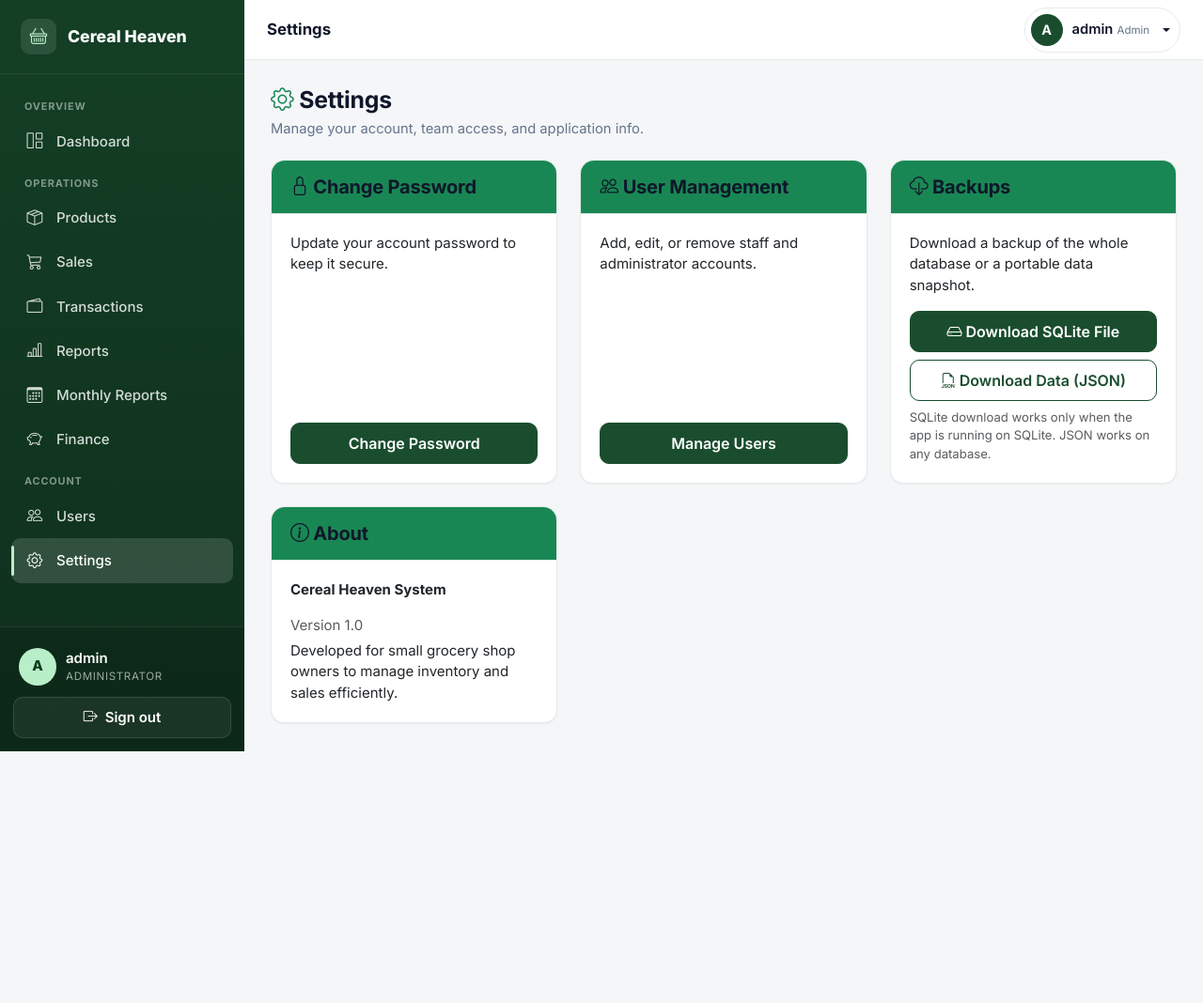
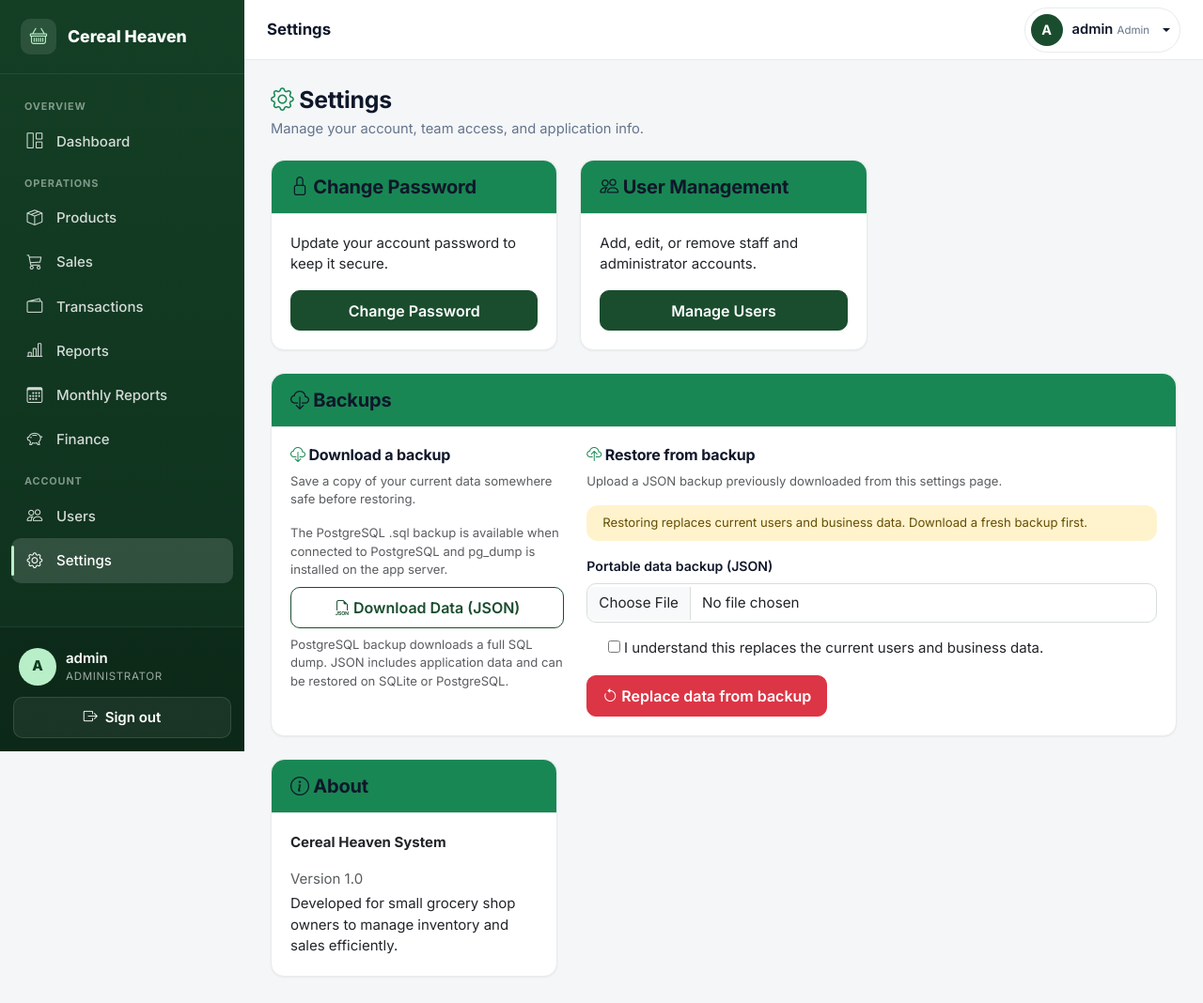
Before and after one commit to francisjoel45/Grocery, a Django app: page /settings/ in a window 1280 px wide. Shown: the whole page at 94% size. Before the commit the page ends 800 px from the top, so only its background shows below. Run offline with Django 5.2, Linux system fonts and the light colour scheme; a user stored in the database is signed in.

Commit message:
Add PostgreSQL backup and restore settings
Co-authored-by: Copilot <223556219+Copilot@users.noreply.github.com>

```diff
--- a/Grocery/forms.py
+++ b/Grocery/forms.py
@@ -214,6 +214,28 @@ class SalesImportForm(forms.Form):
         return uploaded_file
 
 
+class DataRestoreForm(forms.Form):
+    file = forms.FileField(
+        label='Portable data backup (JSON)',
+        widget=forms.FileInput(attrs={
+            'class': 'form-control',
+            'accept': '.json,application/json',
+        }),
+    )
+    confirm_restore = forms.BooleanField(
+        required=True,
+        label='I understand this replaces the current users and business data.',
+    )
+
+    def clean_file(self):
+        uploaded_file = self.cleaned_data['file']
+        if not uploaded_file.name.lower().endswith('.json'):
+            raise forms.ValidationError('Upload a portable backup in .json format.')
+        if uploaded_file.size > 25 * 1024 * 1024:
+            raise forms.ValidationError('The JSON backup must be 25 MB or smaller.')
+        return uploaded_file
+
+
 class FinanceFormMixin:
     def __init__(self, *args, **kwargs):
         super().__init__(*args, **kwargs)
--- a/Grocery/templates/Grocery/settings.html
+++ b/Grocery/templates/Grocery/settings.html
@@ -37,22 +37,76 @@
         </div>
     </div>
 
-    <div class="col-md-6 col-lg-4">
-        <div class="card h-100">
+    <div class="col-12">
+        <div class="card">
             <div class="card-header bg-success text-white">
                 <h5 class="mb-0"><i class="bi bi-cloud-download"></i> Backups</h5>
             </div>
-            <div class="card-body d-flex flex-column">
-                <p class="flex-grow-1">Download a backup of the whole database or a portable data snapshot.</p>
+            <div class="card-body">
+                {% if restore_completed %}
+                <div class="alert alert-success" role="status">
+                    Backup restored successfully. For security, you have been signed out. Sign in again to continue.
+                </div>
+                {% endif %}
+                {% if restore_errors %}
+                <div class="alert alert-danger" role="alert">
+                    <div class="fw-semibold mb-1">Backup was not restored:</div>
+                    <ul class="mb-0">
+                        {% for error in restore_errors %}<li>{{ error }}</li>{% endfor %}
+                    </ul>
+                </div>
+                {% endif %}
+                <div class="row g-4">
+                    <div class="col-lg-4">
+                        <h6><i class="bi bi-cloud-download text-success"></i> Download a backup</h6>
+                        <p class="small text-muted">Save a copy of your current data somewhere safe before restoring.</p>
                         <div class="d-grid gap-2">
+                            {% if supports_postgres_backup %}
                             <a href="{% url 'Grocery:export_database' %}" class="btn btn-success">
-                        <i class="bi bi-hdd"></i> Download SQLite File
+                                <i class="bi bi-database-down"></i> Download PostgreSQL Backup (.sql)
                             </a>
+                            {% else %}
+                            <p class="small text-muted mb-0">
+                                The PostgreSQL .sql backup is available when connected to PostgreSQL and pg_dump is installed on the app server.
+                            </p>
+                            {% endif %}
                             <a href="{% url 'Grocery:export_data_json' %}" class="btn btn-outline-success">
                                 <i class="bi bi-filetype-json"></i> Download Data (JSON)
                             </a>
                         </div>
-                <small class="text-muted mt-2">SQLite download works only when the app is running on SQLite. JSON works on any database.</small>
+                        <small class="text-muted d-block mt-2">PostgreSQL backup downloads a full SQL dump. JSON includes application data and can be restored on SQLite or PostgreSQL.</small>
+                    </div>
+
+                    <div class="col-lg-8">
+                        <h6><i class="bi bi-cloud-upload text-success"></i> Restore from backup</h6>
+                        <p class="small text-muted">Upload a JSON backup previously downloaded from this settings page.</p>
+                        <div class="alert alert-warning small py-2">
+                            Restoring replaces current users and business data. Download a fresh backup first.
+                        </div>
+                        <form method="post" action="{% url 'Grocery:restore_data_json' %}" enctype="multipart/form-data">
+                            {% csrf_token %}
+                            <div class="mb-3">
+                                <label for="{{ restore_form.file.id_for_label }}" class="form-label">{{ restore_form.file.label }}</label>
+                                {{ restore_form.file }}
+                                {% for error in restore_form.file.errors %}
+                                <div class="invalid-feedback d-block">{{ error }}</div>
+                                {% endfor %}
+                            </div>
+                            <div class="form-check mb-3">
+                                {{ restore_form.confirm_restore }}
+                                <label class="form-check-label" for="{{ restore_form.confirm_restore.id_for_label }}">
+                                    {{ restore_form.confirm_restore.label }}
+                                </label>
+                                {% for error in restore_form.confirm_restore.errors %}
+                                <div class="invalid-feedback d-block">{{ error }}</div>
+                                {% endfor %}
+                            </div>
+                            <button type="submit" class="btn btn-danger">
+                                <i class="bi bi-arrow-counterclockwise"></i> Replace data from backup
+                            </button>
+                        </form>
+                    </div>
+                </div>
             </div>
         </div>
     </div>
--- a/Grocery/urls.py
+++ b/Grocery/urls.py
@@ -66,4 +66,5 @@ urlpatterns = [
     # Admin backups
     path('settings/export-database/', views.export_database, name='export_database'),
     path('settings/export-data/', views.export_data_json, name='export_data_json'),
+    path('settings/restore-data/', views.restore_data_json, name='restore_data_json'),
 ]
--- a/Grocery/views.py
+++ b/Grocery/views.py
@@ -1,6 +1,10 @@
 # Grocery/views.py (updated with CSRF protection)
 import os
 import secrets
+import json
+import shutil
+import subprocess
+import tempfile
 from functools import wraps
 from django.shortcuts import render, redirect, get_object_or_404
 from django.contrib.auth import authenticate, login, logout
@@ -9,7 +13,11 @@ from django.contrib.auth.forms import PasswordChangeForm
 from django.contrib.auth.models import User
 from django.contrib.auth import update_session_auth_hash
 from django.contrib import messages
-from django.db import transaction
+from django.db import DatabaseError, transaction
+from django.apps import apps
+from django.core.management import call_command
+from django.core.management.base import CommandError
+from django.core.serializers.base import DeserializationError
 from django.db.models import Sum, Count, Q, F
 from django.db.models.functions import TruncMonth
 from django.utils import timezone
@@ -31,6 +39,7 @@ from .forms import (
     StockPurchaseForm,
     WithdrawalForm,
     SalesImportForm,
+    DataRestoreForm,
     ExpenseForm,
     StockPurchaseForm,
     WithdrawalForm,
@@ -1086,7 +1095,13 @@ def export_monthly_report_csv(request, month):
 
 @login_required
 def settings_view(request):
-    return render(request, 'Grocery/settings.html')
+    from django.conf import settings as dj_settings
+
+    database_engine = dj_settings.DATABASES.get('default', {}).get('ENGINE', '')
+    return render(request, 'Grocery/settings.html', {
+        'supports_postgres_backup': 'postgresql' in database_engine or 'postgis' in database_engine,
+        'restore_form': DataRestoreForm(),
+    })
 
 @login_required
 def change_password(request):
@@ -1400,36 +1415,86 @@ def export_users(request):
 @login_required
 @admin_required
 def export_database(request):
-    """Download the raw SQLite database file (admin only)."""
+    """Download a PostgreSQL SQL dump (admin only)."""
     from django.conf import settings as dj_settings
-    from django.http import FileResponse
 
     default_db = dj_settings.DATABASES.get('default', {})
     engine = default_db.get('ENGINE', '')
-    if 'sqlite' not in engine:
-        messages.error(request, 'Direct database download is only available when the app uses SQLite.')
+    if 'postgresql' not in engine and 'postgis' not in engine:
+        messages.error(request, 'A PostgreSQL backup is available only when the app is connected to PostgreSQL.')
         return redirect('Grocery:settings')
 
-    db_path = default_db.get('NAME')
-    if not db_path or not os.path.exists(db_path):
-        messages.error(request, 'Database file was not found on the server.')
+    pg_dump_path = shutil.which('pg_dump')
+    if not pg_dump_path:
+        messages.error(
+            request,
+            'PostgreSQL backup could not be created because pg_dump is not installed on the app server. '
+            'Use your hosting provider’s PostgreSQL backup tools, or download the portable JSON backup.',
+        )
         return redirect('Grocery:settings')
 
-    filename = f"cereal-heaven-backup-{timezone.localdate().strftime('%Y%m%d')}.sqlite3"
-    return FileResponse(open(db_path, 'rb'), as_attachment=True, filename=filename)
+    options = default_db.get('OPTIONS', {})
+    environment = os.environ.copy()
+    environment.update({
+        'PGHOST': str(default_db.get('HOST') or 'localhost'),
+        'PGPORT': str(default_db.get('PORT') or '5432'),
+        'PGDATABASE': str(default_db.get('NAME') or ''),
+        'PGUSER': str(default_db.get('USER') or ''),
+        'PGCONNECT_TIMEOUT': str(options.get('connect_timeout', 15)),
+    })
+    if default_db.get('PASSWORD'):
+        environment['PGPASSWORD'] = str(default_db['PASSWORD'])
+    for option in ('sslmode', 'sslcert', 'sslkey', 'sslrootcert'):
+        if options.get(option):
+            environment[f'PG{option.upper()}'] = str(options[option])
+
+    try:
+        result = subprocess.run(
+            [
+                pg_dump_path,
+                '--no-owner',
+                '--no-privileges',
+                '--format=plain',
+                '--encoding=UTF8',
+            ],
+            env=environment,
+            stdout=subprocess.PIPE,
+            stderr=subprocess.PIPE,
+            timeout=120,
+            check=False,
+        )
+    except (OSError, subprocess.TimeoutExpired):
+        messages.error(
+            request,
+            'PostgreSQL backup failed while running pg_dump. Try again or use your hosting provider’s backup tools.',
+        )
+        return redirect('Grocery:settings')
+
+    if result.returncode != 0:
+        messages.error(
+            request,
+            'PostgreSQL backup failed to connect or export the database. '
+            'Check the database connection and use your hosting provider’s backup tools if needed.',
+        )
+        return redirect('Grocery:settings')
+
+    filename = f"cereal-heaven-postgres-backup-{timezone.localdate().strftime('%Y%m%d')}.sql"
+    response = HttpResponse(result.stdout, content_type='application/sql; charset=utf-8')
+    response['Content-Disposition'] = f'attachment; filename="{filename}"'
+    return response
 
 
 @login_required
 @admin_required
 def export_data_json(request):
     """Portable data-only backup (works on any database engine)."""
-    from django.core.management import call_command
     from io import StringIO
     buffer = StringIO()
     call_command(
         'dumpdata',
         '--natural-primary', '--natural-foreign',
         '--exclude=contenttypes', '--exclude=auth.Permission',
+        '--exclude=sessions',
         '--indent=2',
         stdout=buffer,
     )
@@ -1437,6 +1502,103 @@ def export_data_json(request):
     filename = f"cereal-heaven-data-{timezone.localdate().strftime('%Y%m%d')}.json"
     response['Content-Disposition'] = f'attachment; filename="{filename}"'
     return response
+
+
+@login_required
+@admin_required
+def restore_data_json(request):
+    if request.method != 'POST':
+        return redirect('Grocery:settings')
+
+    form = DataRestoreForm(request.POST, request.FILES)
+    errors = []
+    if form.is_valid():
+        try:
+            backup_contents = form.cleaned_data['file'].read().decode('utf-8-sig')
+            fixture = json.loads(backup_contents)
+        except (UnicodeDecodeError, json.JSONDecodeError):
+            errors.append('The uploaded file is not a valid UTF-8 JSON backup.')
+        else:
+            allowed_models = {
+                'auth.user',
+                'auth.group',
+                'admin.logentry',
+            }
+            allowed_models.update(
+                model._meta.label_lower.lower()
+                for model in apps.get_app_config('Grocery').get_models()
+            )
+            if not isinstance(fixture, list) or not fixture:
+                errors.append('The backup must contain a non-empty list of data records.')
+            elif len(fixture) > 100000:
+                errors.append('The backup contains too many records to restore safely.')
+            else:
+                for index, item in enumerate(fixture, start=1):
+                    if (
+                        not isinstance(item, dict)
+                        or not isinstance(item.get('model'), str)
+                        or item['model'].lower() not in allowed_models
+                        or not isinstance(item.get('fields'), dict)
+                    ):
+                        errors.append(
+                            f'Record {index} references an unsupported data model.'
+                        )
+                        break
+
+            if not errors:
+                try:
+                    with tempfile.TemporaryDirectory(prefix='grocery-restore-') as temp_dir:
+                        fixture_path = os.path.join(temp_dir, 'backup.json')
+                        with open(fixture_path, 'w', encoding='utf-8') as fixture_file:
+                            fixture_file.write(backup_contents)
+                        with transaction.atomic():
+                            call_command(
+                                'flush',
+                                interactive=False,
+                                database='default',
+                                verbosity=0,
+                            )
+                            call_command(
+                                'loaddata',
+                                fixture_path,
+                                database='default',
+                                verbosity=0,
+                            )
+                except (CommandError, DeserializationError, DatabaseError, ValueError) as exc:
+                    errors.append(
+                        'The backup could not be restored. No changes were kept. '
+                        'Check that it was created by this application and matches its data format.'
+                    )
+
+    if errors or not form.is_valid():
+        if not errors:
+            errors = [
+                error
+                for field_errors in form.errors.values()
+                for error in field_errors
+            ]
+        from django.conf import settings as dj_settings
+
+        return render(request, 'Grocery/settings.html', {
+            'supports_postgres_backup': (
+                'postgresql' in dj_settings.DATABASES.get('default', {}).get('ENGINE', '')
+                or 'postgis' in dj_settings.DATABASES.get('default', {}).get('ENGINE', '')
+            ),
+            'restore_form': form,
+            'restore_errors': errors,
+        })
+
+    request.session.flush()
+    from django.conf import settings as dj_settings
+
+    return render(request, 'Grocery/settings.html', {
+        'supports_postgres_backup': (
+            'postgresql' in dj_settings.DATABASES.get('default', {}).get('ENGINE', '')
+            or 'postgis' in dj_settings.DATABASES.get('default', {}).get('ENGINE', '')
+        ),
+        'restore_form': DataRestoreForm(),
+        'restore_completed': True,
+    })
 
 
 @login_required
```
Also changed, not shown: Grocery/tests.py (+170 -2 lines), README.md. Lines whose indentation alone changed are shown as unchanged.
